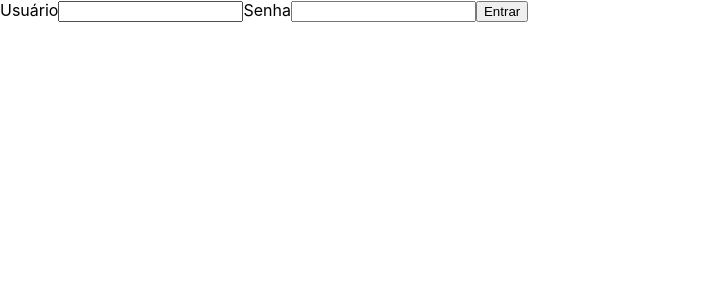
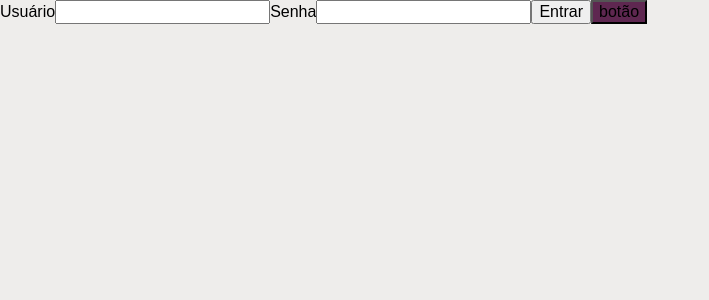
Before and after one commit to thalesbruno/desafio-frontend-sicredi, a React (Create React App) app: page /login in a window 1280 px wide. Shown: the top 300 px of the page, without its empty margins (0-709 px from the left). Built offline with nearby package versions, Linux system fonts and the light colour scheme.

Commit message:
feat: start creating styles

```diff
--- a/package.json
+++ b/package.json
@@ -19,6 +19,7 @@
     "react-router-dom": "^5.3.0",
     "react-scripts": "4.0.3",
     "styled-components": "^5.3.3",
+    "styled-normalize": "^8.0.7",
     "typescript": "^4.1.2",
     "web-vitals": "^1.0.1"
   },
--- a/src/App.tsx
+++ b/src/App.tsx
@@ -1,5 +1,8 @@
+import { useState } from 'react';
 import { Switch, Route, Redirect } from 'react-router-dom';
-// import PrivateRoute from './components/hoc/PrivateRoute';
+import { ThemeProvider } from 'styled-components';
+import GlobalStyle from './components/styles/GlobalStyle';
+import { themeDark, themeLight } from './components/styles/Theme';
 import { UserContext } from './contexts/UserContext';
 import useCheckLogin from './hooks/useCheckLogin';
 import HomePage from './pages/Home';
@@ -7,8 +10,11 @@ import LoginPage from './pages/Login';
 
 function App() {
   const { isLoggedIn, setIsLoggedIn } = useCheckLogin();
+  const [isDarkTheme, setIsDarkTheme] = useState<boolean>(false);
 
   return (
+    <ThemeProvider theme={isDarkTheme ? themeDark : themeLight}>
+      <GlobalStyle />
       <UserContext.Provider value={{ isLoggedIn, setIsLoggedIn }}>
         <Switch>
           <Route exact path="/">
@@ -20,6 +26,7 @@ function App() {
           <Route path="/login" component={LoginPage} />
         </Switch>
       </UserContext.Provider>
+    </ThemeProvider>
   );
 }
 
--- /dev/null
+++ b/src/components/Button.tsx
@@ -0,0 +1,14 @@
+import * as React from 'react';
+import styled from 'styled-components';
+
+const ButtonWrapper = styled.button`
+  background-color: ${({ theme }) => theme.palette.primary.main};
+`;
+
+export default function Button() {
+  return (
+    <ButtonWrapper>
+      botão
+    </ButtonWrapper>
+  )
+}
--- /dev/null
+++ b/src/components/styles/GlobalStyle.ts
@@ -0,0 +1,24 @@
+import { createGlobalStyle } from "styled-components"
+import { normalize } from 'styled-normalize';
+
+const GlobalStyle = createGlobalStyle`
+  ${normalize}
+
+  * {
+    box-sizing: border-box;
+  }
+
+  html, body {
+    margin: 0;
+    padding: 0;
+    font-family: ${({ theme }) => theme.typography.fontFamily};
+    background-color: ${({ theme }) => theme.palette.background.default};
+  }
+
+  html, body {
+      display: flex;
+      min-height: 100vh;
+      width: 100%;
+  }
+`
+export default GlobalStyle;
--- /dev/null
+++ b/src/components/styles/Theme.ts
@@ -0,0 +1,59 @@
+import { DefaultTheme } from "styled-components";
+
+const breakpoints = {
+  xs: 0,
+  sm: 480,
+  md: 768,
+  lg: 992,
+  xl: 1200,
+};
+
+const typography = {
+  fontFamily: "'Rubik', sans-serif",
+}
+
+export const themeDark: DefaultTheme = {
+  palette: {
+    primary: {
+      main: '#13A10E',
+    },
+    secondary: {
+      main: '#19857b',
+    },
+    error: {
+      main: "red",
+    },
+    background: {
+      default: '#000',
+    },
+    text: {
+      primary: '#ccc',
+      secondary: '#111',
+    },
+  },
+  typography: typography,
+  breakpoints,
+}
+
+export const themeLight: DefaultTheme = {
+  palette: {
+    primary: {
+      main: '#5E2750',
+    },
+    secondary: {
+      main: '#19857b',
+    },
+    error: {
+      main: "red",
+    },
+    background: {
+      default: '#EEEDEB',
+    },
+    text: {
+      primary: '#111',
+      secondary: '#ccc',
+    },
+  },
+  typography: typography,
+  breakpoints,
+}
--- a/src/index.css
+++ /dev/null
@@ -1,13 +0,0 @@
-body {
-  margin: 0;
-  font-family: -apple-system, BlinkMacSystemFont, 'Segoe UI', 'Roboto', 'Oxygen',
-    'Ubuntu', 'Cantarell', 'Fira Sans', 'Droid Sans', 'Helvetica Neue',
-    sans-serif;
-  -webkit-font-smoothing: antialiased;
-  -moz-osx-font-smoothing: grayscale;
-}
-
-code {
-  font-family: source-code-pro, Menlo, Monaco, Consolas, 'Courier New',
-    monospace;
-}
--- a/src/index.tsx
+++ b/src/index.tsx
@@ -1,6 +1,5 @@
 import React from 'react';
 import ReactDOM from 'react-dom';
-import './index.css';
 import App from './App';
 import { BrowserRouter as Router } from 'react-router-dom';
 
--- a/src/pages/Login.tsx
+++ b/src/pages/Login.tsx
@@ -1,4 +1,5 @@
 import * as React from 'react';
+import Button from '../components/Button';
 import useAuth from '../hooks/useAuth';
 import useLoginForm from '../hooks/useLoginForm';
 
@@ -19,6 +20,7 @@ const LoginPage = () => {
       <label htmlFor="password">Senha</label>
       <input type="password" id="password" name="password" value={values.password} onChange={handleChange} />
       <button type="submit">Entrar</button>
+      <Button />
     </form>
   );
 }
```
Also changed, not shown: src/styled.d.ts (added, +34 -0 lines), 1 other file (tests, documents, lock files or other folders). Lines whose indentation alone changed are shown as unchanged.
